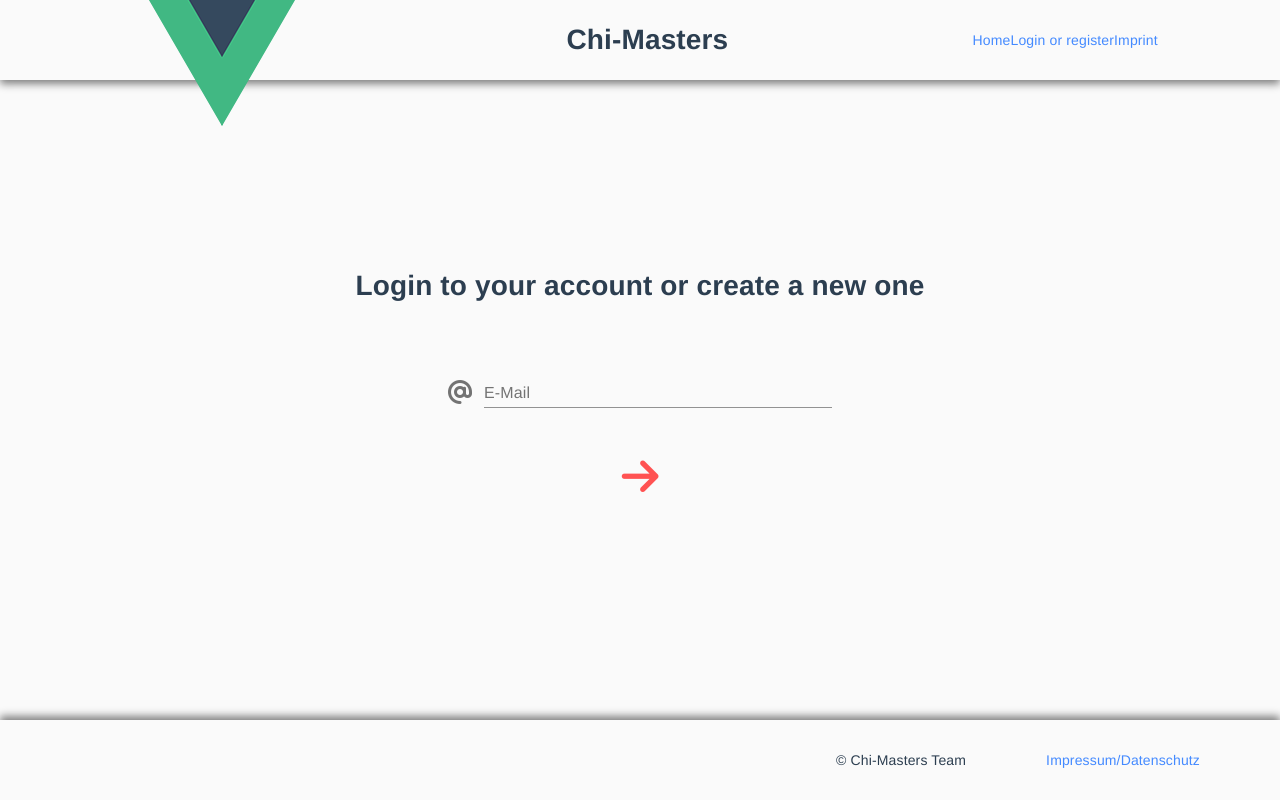
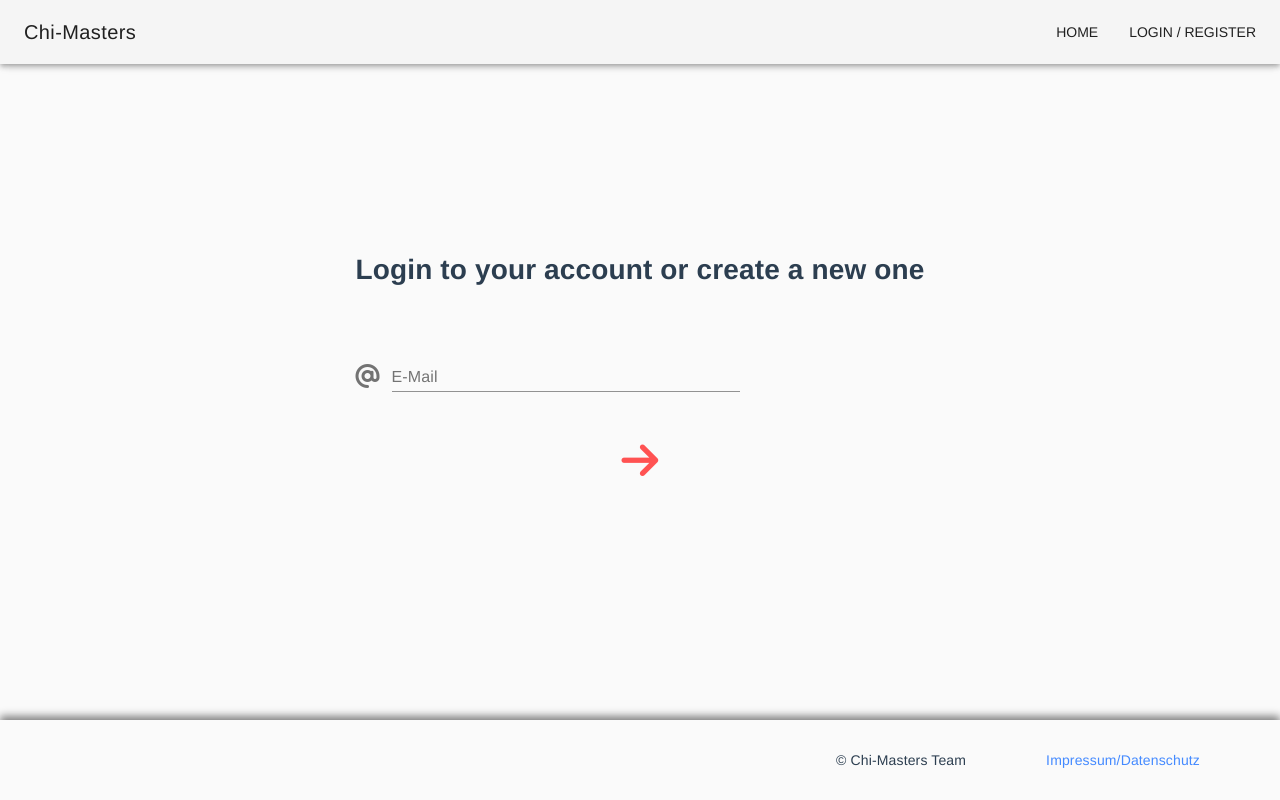
Before and after one commit to hfu-gis/Chi-Masters, a Vue app: page /#/views/Login in a window 1280 px wide. Built offline with nearby package versions, Linux system fonts and the light colour scheme.

Commit message:
fixed login
Fixes #22

```diff
--- a/src/components/Navbar.vue
+++ b/src/components/Navbar.vue
@@ -1,45 +1,25 @@
 <template>
-    <div id="NavigationBar" role="navigation">
-        <div id="logo" role="img">
-            <router-link to="/views/home"><img alt="logo" src="../assets/logo.png"></router-link>
+    <md-toolbar id="NavigationBar" md-elevation="4">
+        <router-link to="home"><h3 class="md-title">Chi-Masters</h3></router-link>
+        <div id="navigation">
+            <router-link to="home"><md-button>Home</md-button></router-link>
+            <router-link to="login"><md-button>Login / Register</md-button></router-link>
         </div>
-        <div id="headline">
-            <h1>{{headline}}</h1>
-        </div>
-        <div id="navigation">
-            <router-link to="home">{{homeText}}</router-link>
-            <router-link to="login" v-if="!loggedIn">{{loginText}}</router-link>
-            <router-link to="imprint">Imprint</router-link>
-        </div>
-    </div>
+    </md-toolbar>
 </template>
 
 <script>
     export default {
-        name: "Navbar",
-        data: function() {
-            return {
-                headline: 'Chi-Masters',
-                loginText: 'Login or register',
-                logoutText: 'Ausloggen',
-                homeText: 'Home',
-                loggedIn: false
-            }
-        }
+        name: "Navbar"
     }
 </script>
 
 <style scoped>
     #navigation {
+        justify-content: flex-end;
     }
     #NavigationBar {
-        height: 10vh;
         display: flex;
-        justify-content: space-around;
-        align-items: center;
-        left: 0;
-        top: 0;
-        width: 100%;
-        box-shadow: 0 0.5vh 1vh grey;
+        justify-content: space-between;
     }
 </style>
--- a/src/views/Login.vue
+++ b/src/views/Login.vue
@@ -1,22 +1,37 @@
 <template>
     <div id="Login-Screen" role="main">
+        <div v-if="!getsRedirected" id="loginContent">
             <h1>{{msg}}</h1>
-        <md-field md-clearable v-if="!signIn && !signUp" class="has-green input">
+            <md-field md-clearable v-if="!signIn && !signUp" class="input">
                 <md-icon><i class="fas fa-at"></i></md-icon>
                 <label>E-Mail</label>
-            <md-input v-model="email" type="email"></md-input>
+                <md-input v-model="email" type="email" @keypress.enter="check"></md-input>
             </md-field>
-        <md-field v-if="signIn || signUp" :class="messageClass" class="has-danger input">
+            <md-field v-if="(signIn || signUp) && !loggedIn" :class="messageClass" class="hinput">
                 <md-icon><i class="fas fa-lock"></i></md-icon>
                 <label>Password</label>
-            <md-input v-model="password" type="password"></md-input>
+                <md-input v-model="password" type="password" @keypress.enter="check"></md-input>
                 <span class="md-error">{{errorMessage}}</span>
             </md-field>
-        <div>
+            <i v-if="loggedIn" class="fas fa-check big"></i>
+            <div v-if="!loggedIn">
                 <md-button v-if="signIn || signUp" @click="back" class="md-accent md-just-icon md-round submitButton"><i class="fas fa-arrow-left"></i></md-button>
                 <md-button @click="check" class="md-accent md-just-icon md-round submitButton"><i class="fas fa-arrow-right"></i></md-button>
             </div>
+        </div>
+        <md-card v-if="getsRedirected">
+            <md-card-header>
+                <div class="md-title">Your verification Email successfully has been send <i class="fas fa-check"></i></div>
+            </md-card-header>
 
+            <md-card-content>
+                If you dont get redirected automatically click on the Home button
+            </md-card-content>
+            <md-progress-bar class="md-accent" md-mode="buffer" :md-value="amount"></md-progress-bar>
+            <md-card-actions>
+                <md-button><router-link to="home">Home</router-link></md-button>
+            </md-card-actions>
+        </md-card>
     </div>
 </template>
 
@@ -36,10 +51,25 @@
                 signUp: false,
                 signIn: false,
                 hasMessages: false,
-                errorMessage: 'Error'
+                errorMessage: 'Error',
+                getsRedirected: false,
+                amount: 0,
+                timer: null,
+                loggedIn: false
             }
         },
         methods: {
+            startTimer(time, to) {
+                this.timer = setInterval(() => {
+                    if(this.amount < time){
+                        this.amount++;
+                    }else {
+                        clearInterval(this.timer);
+                        this.amount = 0;
+                        this.$router.push(to);
+                    }
+                }, 100);
+            },
             back: function() {
                 this.signUp = false;
                 this.signIn = false;
@@ -47,7 +77,6 @@
             },
             check: function() {
                 let self = this;
-
                 if(!self.signIn && !self.signUp){
                     firebase.auth().fetchSignInMethodsForEmail(this.email).catch((err) => {
                         alert(err.message);
@@ -71,11 +100,11 @@
             },
             create: function() {
                 let self = this;
-
                 firebase.auth().createUserWithEmailAndPassword(this.email, this.password).then(
                     function() {
                         firebase.auth().currentUser.sendEmailVerification().then(function() {
-                            //Email gesendet
+                            self.getsRedirected = true;
+                            self.startTimer(100, 'home');
                         }).catch(function(err) {
                             self.errorMessage = err.message;
                             self.hasMessages = true;
@@ -90,7 +119,13 @@
                 let self = this;
                 firebase.auth().signInWithEmailAndPassword(this.email, this.password).then(
                     function() {
-                        // TO_DO : redirecting to home
+                        if(firebase.auth().currentUser.emailVerified){
+                            self.loggedIn = true;
+                            self.startTimer(20, 'game');
+                        }else {
+                            self.errorMessage = 'Seems like you haven\'t verify your email yet. Please verify your email and try again';
+                            self.hasMessages = true;
+                        }
                     },
                     function(err) {
                         self.errorMessage = err.message;
@@ -113,12 +148,20 @@
     h1 {
         height: 5rem;
     }
+    .big {
+        width: 10vh;
+        height: 10vh;
+        font-size: 5em;
+    }
     .submitButton {
         font-size: 3em;
         height: 5rem;
     }
     .input {
         width: 30vw;
+    }
+    .fa-check {
+        color: green !important;
     }
     #Login-Screen {
         display: flex;
```
Lines whose indentation alone changed are shown as unchanged.
